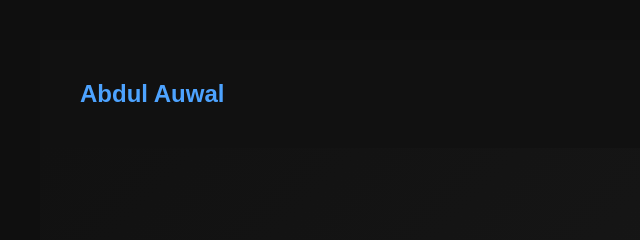
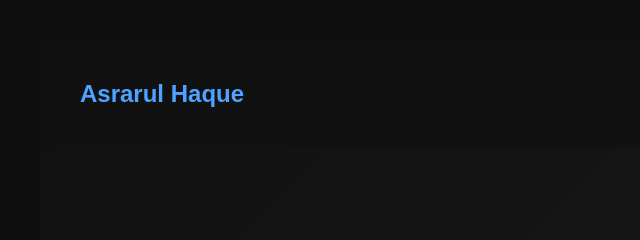
Before and after one commit to Asrarul320/Asrarul320.github.io, a plain HTML site: page index.html in a window 1280 px wide. Shown: the top 240 px of the page, 0-640 px from the left. Drawn offline with Linux system fonts and the light colour scheme.

Commit message:
Update portfolio and resume titles to Asrarul Haque
name change

```diff
--- a/index.html
+++ b/index.html
@@ -3,7 +3,7 @@
 <head>
   <meta charset="UTF-8">
   <meta name="viewport" content="width=device-width, initial-scale=1.0">
-  <title>Abdul Auwal - Data Analyst Portfolio</title>
+  <title>Asrarul Haque - Data Analyst Portfolio</title>
   <style>
     body {
       margin: 0;
@@ -108,7 +108,7 @@
 </head>
 <body>
   <header>
-    <h2>Abdul Auwal</h2>
+    <h2>Asrarul Haque</h2>
     <nav>
       <a href="#about">About</a>
       <a href="#skills">Skills</a>
@@ -246,7 +246,7 @@
 <head>
   <meta charset="UTF-8">
   <meta name="viewport" content="width=device-width, initial-scale=1.0">
-  <title>Resume - Abdul Auwal</title>
+  <title>Resume - Asrarul Haque</title>
   <style>
     body { background:#0f0f0f; color:#fff; font-family:Poppins,sans-serif; padding:40px; }
     h1 { color:#4da3ff; font-size:42px; }
@@ -269,7 +269,7 @@
 <head>
   <meta charset="UTF-8">
   <meta name="viewport" content="width=device-width, initial-scale=1.0">
-  <title>Insights - Abdul Auwal</title>
+  <title>Insights - Asrarul Haque</title>
   <style>
     body { background:#0f0f0f; color:#fff; font-family:Poppins,sans-serif; padding:40px; }
     h1 { color:#4da3ff; font-size:42px; }
@@ -303,7 +303,7 @@
 <head>
   <meta charset="UTF-8">
   <meta name="viewport" content="width=device-width, initial-scale=1.0">
-  <title>Contact - Abdul Auwal</title>
+  <title>Contact - Asrarul</title>
   <style>
     body { background:#0f0f0f; color:#fff; font-family:Poppins,sans-serif; padding:40px; }
     h1 { color:#4da3ff; font-size:42px; }
```
